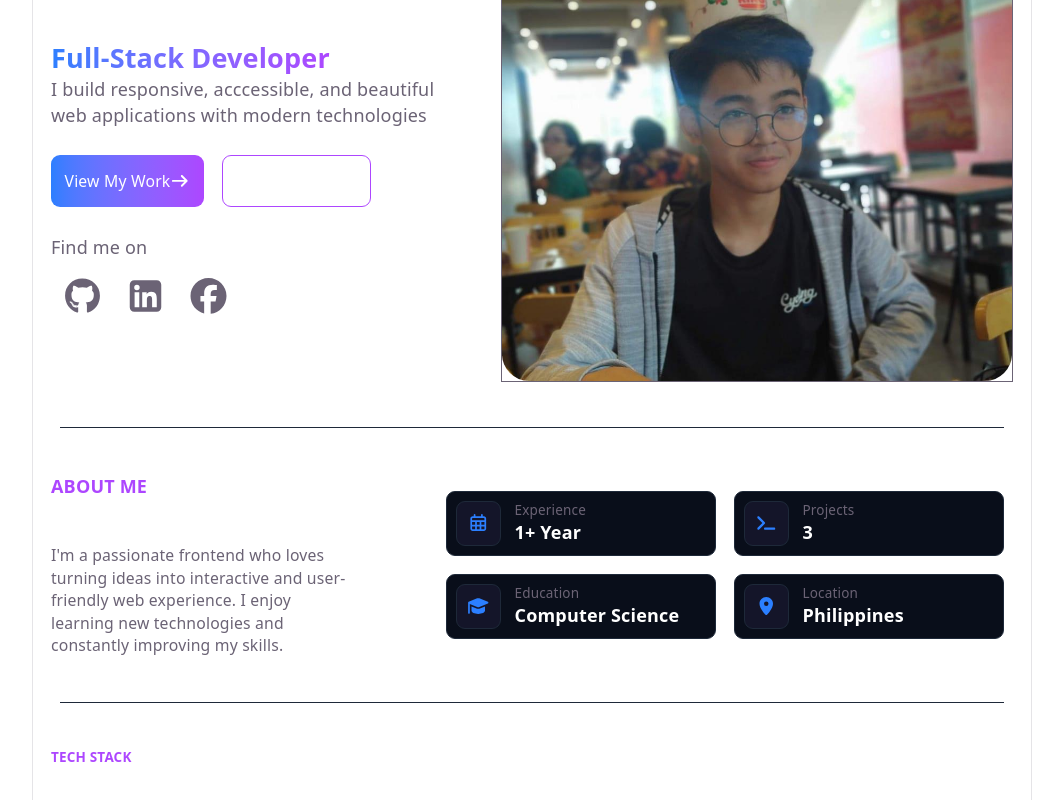
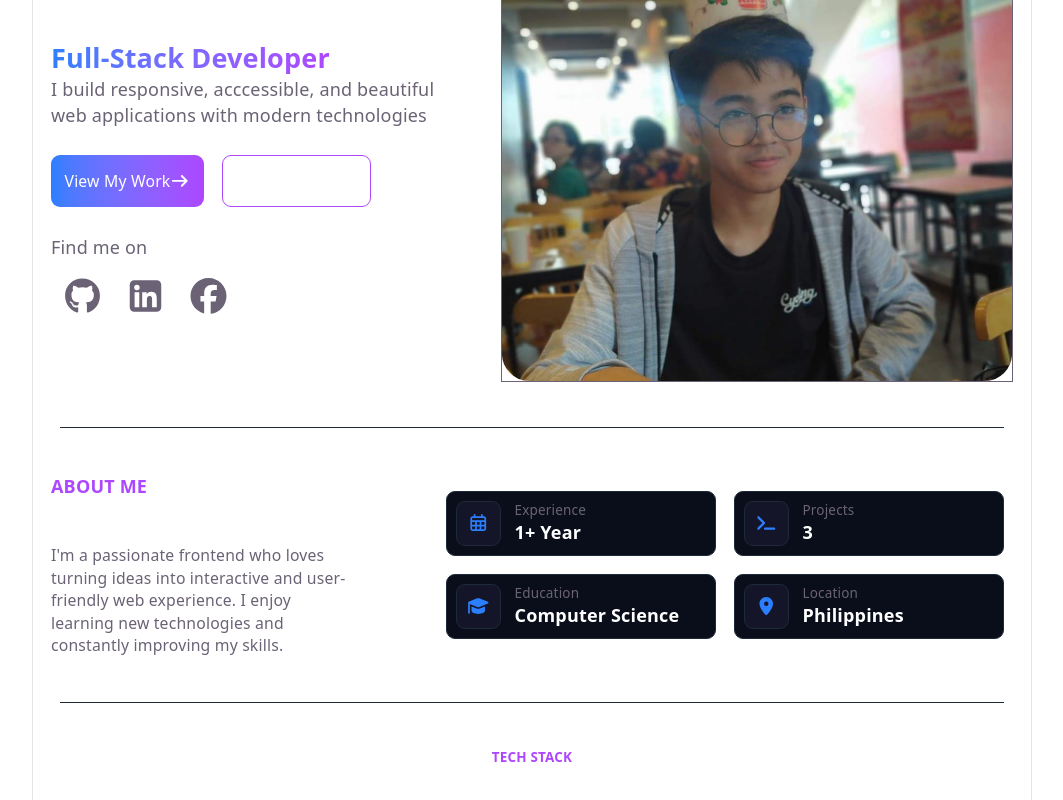
Before and after one commit to IKairuu/Web-Portfolio, a React (Vite) app: page / in a window 1280 px wide. Shown: the part 214-1014 px from the top of the page, without its empty margins (108-1171 px from the left). Built offline with nearby package versions, Linux system fonts and the light colour scheme.

Commit message:
Feat: Added stack label

```diff
--- a/src/components/stack_information/Stack.jsx
+++ b/src/components/stack_information/Stack.jsx
@@ -1,6 +1,6 @@
 export const Stack = () => {
   return (
-    <div className="flex flex-col">
+    <div className="flex flex-col items-center">
       <div className="font-semibold text-xs text-purple-500">TECH STACK</div>
       <div className="text-white text-xl">Technologies I use</div>
       <div></div>
```
